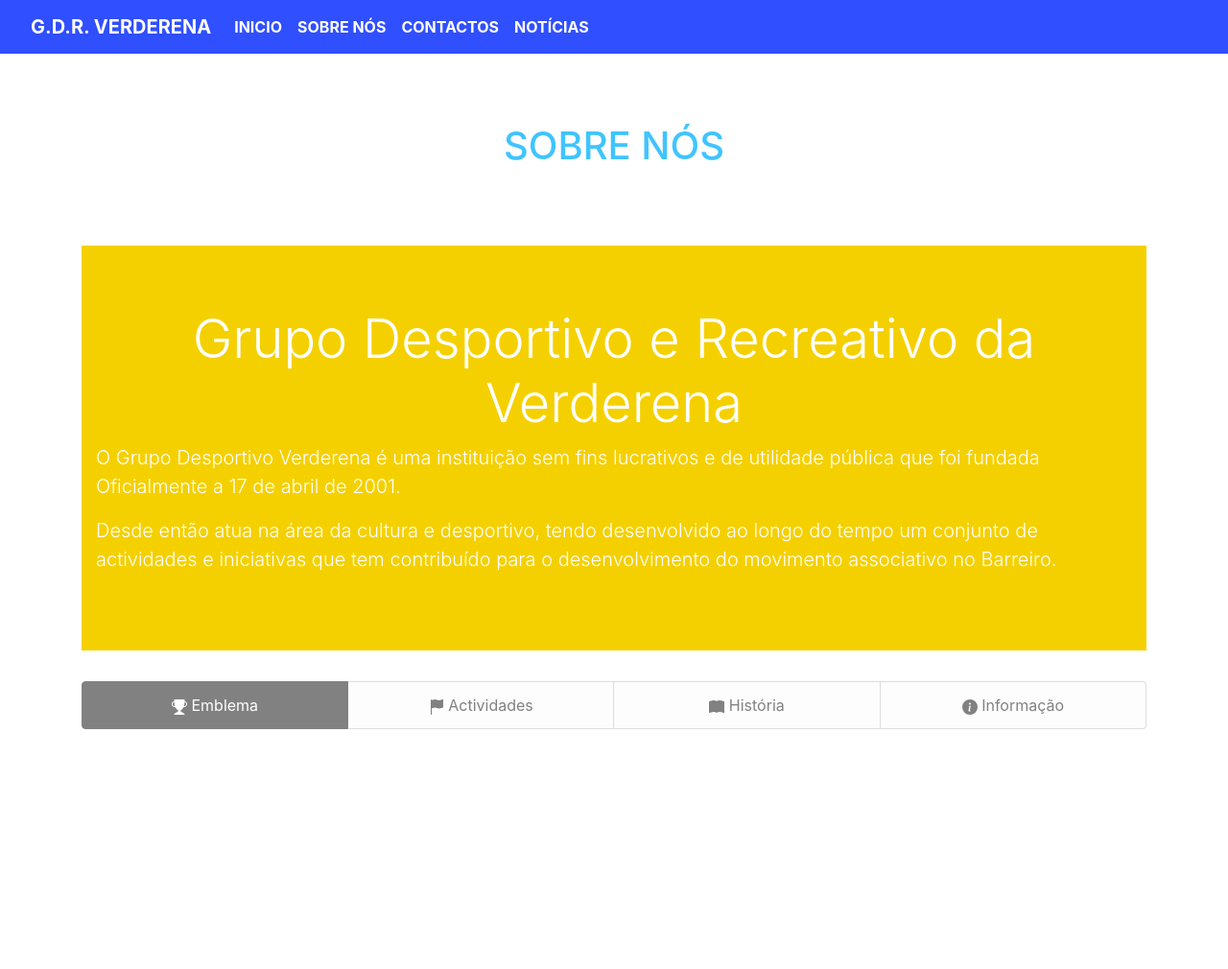
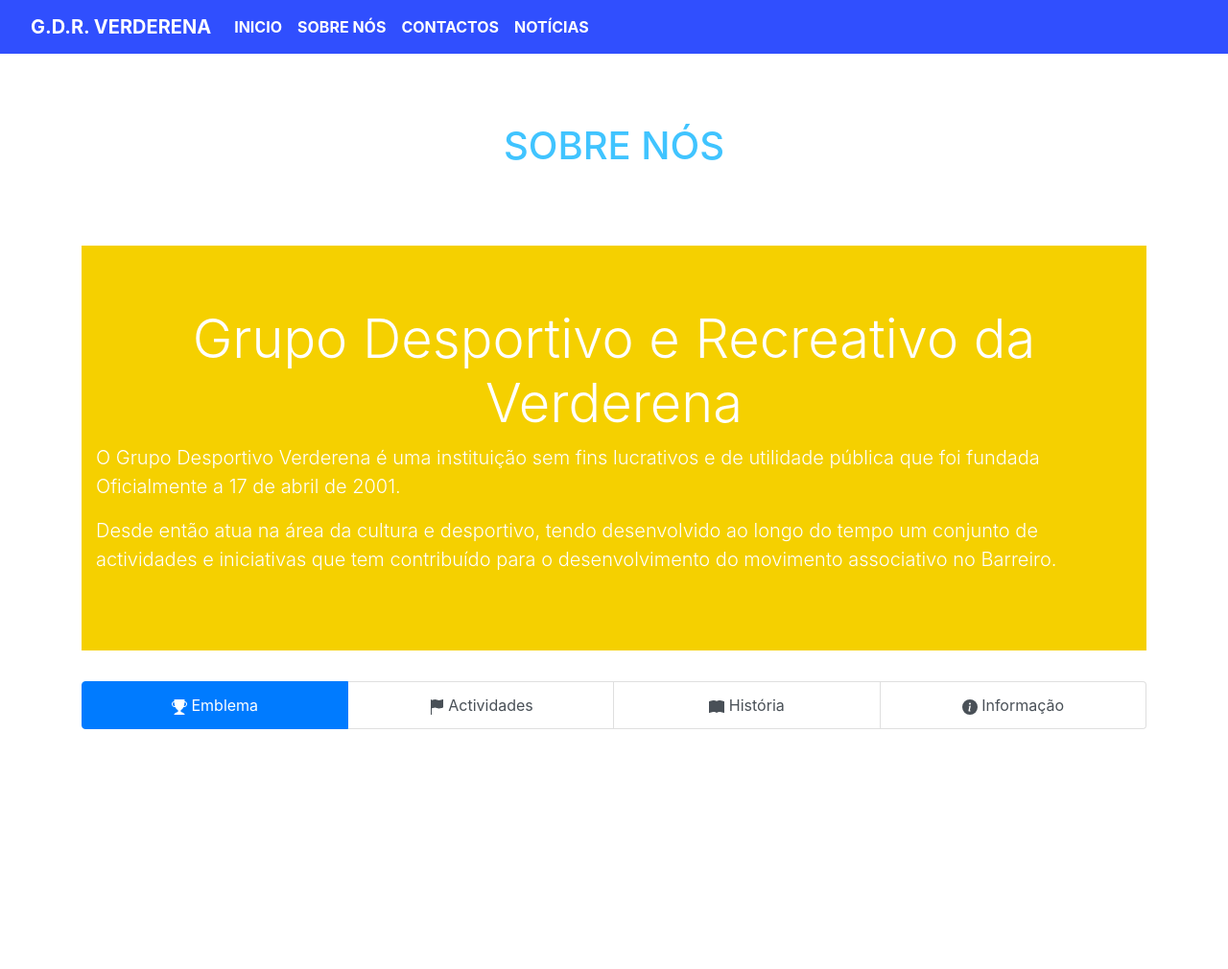
Before and after one commit to GDR-Verderena/gdr-verderena.github.io, a Jekyll site: the page built from about/index.html, in a window 1280 px wide. Shown: the top 1010 px of the page at 96% size. Built offline with Jekyll 4.4.1, drawn with Linux system fonts in a browser that asks for light colours; grey boxes are pictures that could not be loaded.

Commit message:
Update index.html

```diff
--- a/about/index.html
+++ b/about/index.html
@@ -45,7 +45,7 @@ title: G. D. R. Verderena
 <div class="justify-content-sm-center">
 	<div class="list-group list-group-horizontal-sm text-center" id="list-tab" role="tablist">
 
-		<a class="list-group-item list-group-item-action list-group-item-light active" id="list-home-list"
+		<a class="list-group-item list-group-item-action list-group-item active" id="list-home-list"
 			data-toggle="list" href="#list-home" role="tab" aria-controls="home">
 			<i class=""><svg width="1em" height="1em" viewBox="0 0 16 16" class="bi bi-trophy-fill"
 					fill="currentColor" xmlns="http://www.w3.org/2000/svg">
@@ -53,7 +53,7 @@ title: G. D. R. Verderena
 						d="M2.5.5A.5.5 0 0 1 3 0h10a.5.5 0 0 1 .5.5c0 .538-.012 1.05-.034 1.536a3 3 0 1 1-1.133 5.89c-.79 1.865-1.878 2.777-2.833 3.011v2.173l1.425.356c.194.048.377.135.537.255L13.3 15.1a.5.5 0 0 1-.3.9H3a.5.5 0 0 1-.3-.9l1.838-1.379c.16-.12.343-.207.537-.255L6.5 13.11v-2.173c-.955-.234-2.043-1.146-2.833-3.012a3 3 0 1 1-1.132-5.89A33.076 33.076 0 0 1 2.5.5zm.099 2.54a2 2 0 0 0 .72 3.935c-.333-1.05-.588-2.346-.72-3.935zm10.083 3.935a2 2 0 0 0 .72-3.935c-.133 1.59-.388 2.885-.72 3.935z" />
 				</svg></i> Emblema</a>
 
-		<a class="list-group-item list-group-item-action list-group-item-light" id="list-profile-list"
+		<a class="list-group-item list-group-item-action list-group-itemt" id="list-profile-list"
 			data-toggle="list" href="#list-profile" role="tab" aria-controls="profile">
 			<i class=""><svg width="1em" height="1em" viewBox="0 0 16 16" class="bi bi-flag-fill"
 					fill="currentColor" xmlns="http://www.w3.org/2000/svg">
@@ -61,7 +61,7 @@ title: G. D. R. Verderena
 						d="M14.778.085A.5.5 0 0 1 15 .5V8a.5.5 0 0 1-.314.464L14.5 8l.186.464-.003.001-.006.003-.023.009a12.435 12.435 0 0 1-.397.15c-.264.095-.631.223-1.047.35-.816.252-1.879.523-2.71.523-.847 0-1.548-.28-2.158-.525l-.028-.01C7.68 8.71 7.14 8.5 6.5 8.5c-.7 0-1.638.23-2.437.477A19.626 19.626 0 0 0 3 9.342V15.5a.5.5 0 0 1-1 0V.5a.5.5 0 0 1 1 0v.282c.226-.079.496-.17.79-.26C4.606.272 5.67 0 6.5 0c.84 0 1.524.277 2.121.519l.043.018C9.286.788 9.828 1 10.5 1c.7 0 1.638-.23 2.437-.477a19.587 19.587 0 0 0 1.349-.476l.019-.007.004-.002h.001" />
 				</svg></i> Actividades</a>
 
-		<a class="list-group-item list-group-item-action list-group-item-light" id="list-messages-list"
+		<a class="list-group-item list-group-item-action list-group-item" id="list-messages-list"
 			data-toggle="list" href="#list-messages" role="tab" aria-controls="messages">
 			<i class=""><svg width="1em" height="1em" viewBox="0 0 16 16" class="bi bi-book-fill"
 					fill="currentColor" xmlns="http://www.w3.org/2000/svg">
@@ -69,7 +69,7 @@ title: G. D. R. Verderena
 						d="M8 1.783C7.015.936 5.587.81 4.287.94c-1.514.153-3.042.672-3.994 1.105A.5.5 0 0 0 0 2.5v11a.5.5 0 0 0 .707.455c.882-.4 2.303-.881 3.68-1.02 1.409-.142 2.59.087 3.223.877a.5.5 0 0 0 .78 0c.633-.79 1.814-1.019 3.222-.877 1.378.139 2.8.62 3.681 1.02A.5.5 0 0 0 16 13.5v-11a.5.5 0 0 0-.293-.455c-.952-.433-2.48-.952-3.994-1.105C10.413.809 8.985.936 8 1.783z" />
 				</svg></i> História</a>
 
-		<a class="list-group-item list-group-item-action list-group-item-light" id="list-settings-list"
+		<a class="list-group-item list-group-item-action list-group-item" id="list-settings-list"
 			data-toggle="list" href="#list-settings" role="tab" aria-controls="settings">
 			<i class=""><svg width="1em" height="1em" viewBox="0 0 16 16" class="bi bi-info-circle-fill"
 					fill="currentColor" xmlns="http://www.w3.org/2000/svg">
```
